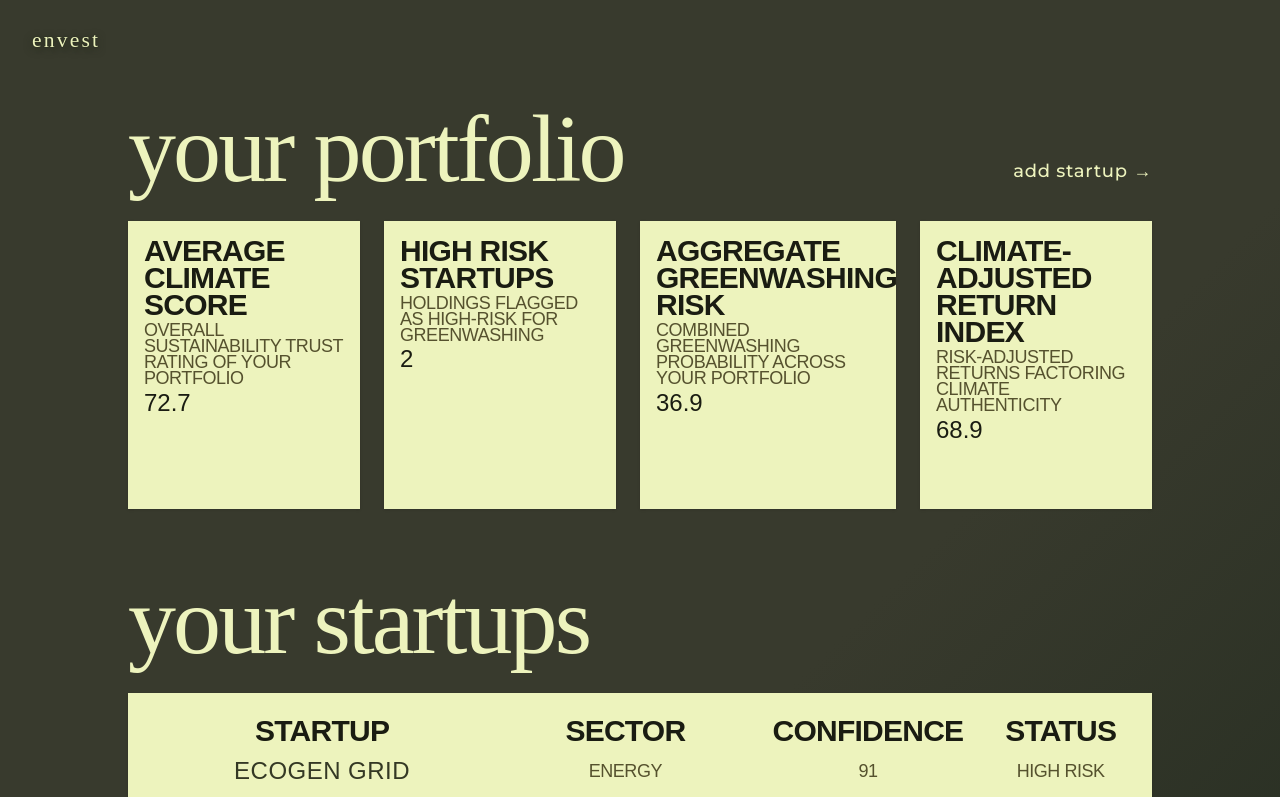
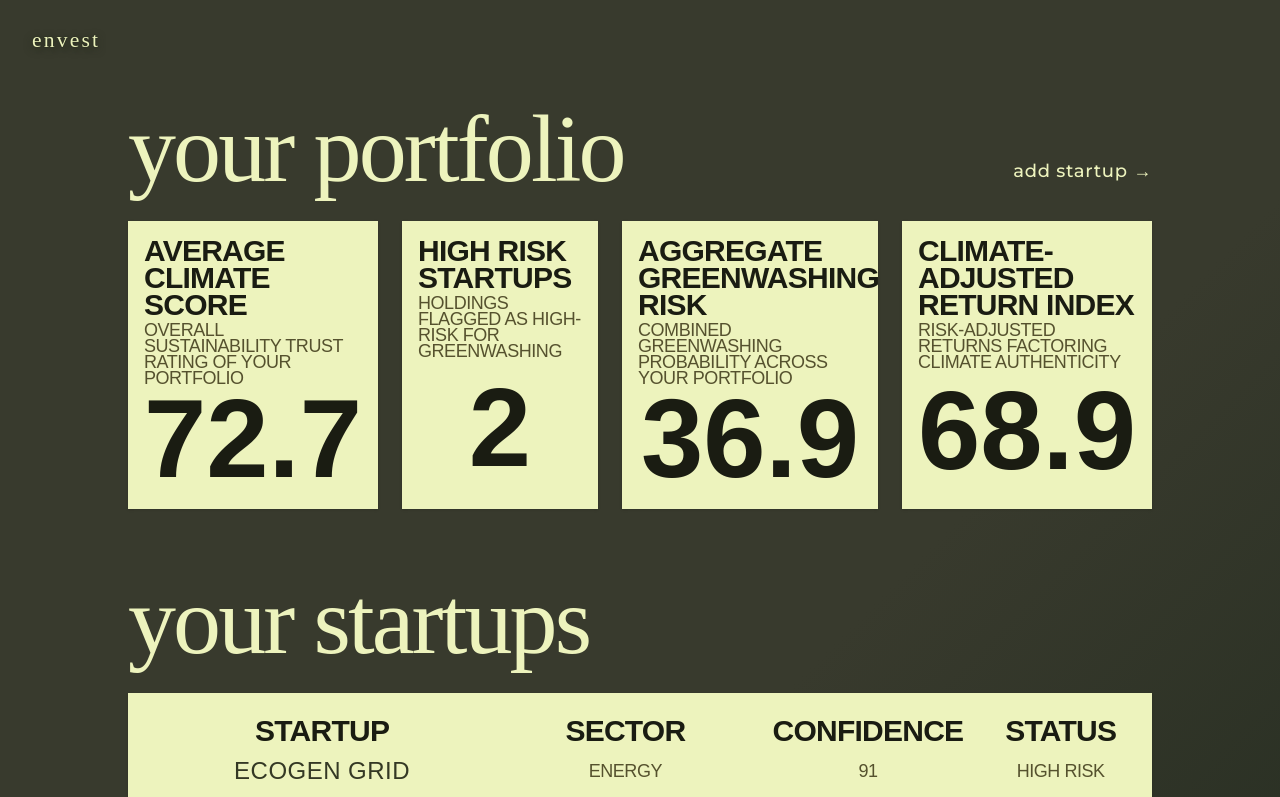
Before and after one commit to vrajhm/envest, a Next.js app in the folder fe/: page /dashboard in a window 1280 px wide. Shown: the top 797 px of the page. Built offline with nearby package versions, Linux system fonts and the light colour scheme; a web font is replaced by a local one.

Commit message:
Fix the numbers

```diff
--- a/fe/src/app/dashboard/page.tsx
+++ b/fe/src/app/dashboard/page.tsx
@@ -292,7 +292,12 @@ export default function Dashboard() {
               >
                 OVERALL SUSTAINABILITY TRUST RATING OF YOUR PORTFOLIO
               </div>
-              <div>{portfolioMetrics.average_climate_score}</div>
+              <div
+                className="w-full h-1/2 text-center text-[7rem] font-bold mt-auto flex items-center justify-center"
+                style={{ lineHeight: "0.9" }}
+              >
+                {portfolioMetrics.average_climate_score}
+              </div>
             </div>
 
             {/* Card 2 */}
@@ -312,7 +317,12 @@ export default function Dashboard() {
               >
                 HOLDINGS FLAGGED AS HIGH-RISK FOR GREENWASHING
               </div>
-              <div>{portfolioMetrics.high_risk_startups}</div>
+              <div
+                className="w-full h-1/2 text-center text-[7rem] font-bold mt-auto flex items-center justify-center"
+                style={{ lineHeight: "0.9" }}
+              >
+                {portfolioMetrics.high_risk_startups}
+              </div>
             </div>
 
             {/* Card 3 */}
@@ -332,7 +342,12 @@ export default function Dashboard() {
               >
                 COMBINED GREENWASHING PROBABILITY ACROSS YOUR PORTFOLIO
               </div>
-              <div>{portfolioMetrics.aggregate_greenwashing_risk}</div>
+              <div
+                className="w-full h-1/2 text-center text-[7rem] font-bold mt-auto flex items-center justify-center"
+                style={{ lineHeight: "0.9" }}
+              >
+                {portfolioMetrics.aggregate_greenwashing_risk}
+              </div>
             </div>
 
             {/* Card 4 */}
@@ -352,7 +367,12 @@ export default function Dashboard() {
               >
                 RISK-ADJUSTED RETURNS FACTORING CLIMATE AUTHENTICITY
               </div>
-              <div>{portfolioMetrics.climate_adjusted_return_index}</div>
+              <div
+                className="w-full h-1/2 text-center text-[7rem] font-bold mt-auto flex items-center justify-center"
+                style={{ lineHeight: "0.9" }}
+              >
+                {portfolioMetrics.climate_adjusted_return_index}
+              </div>
             </div>
           </div>
 
```
